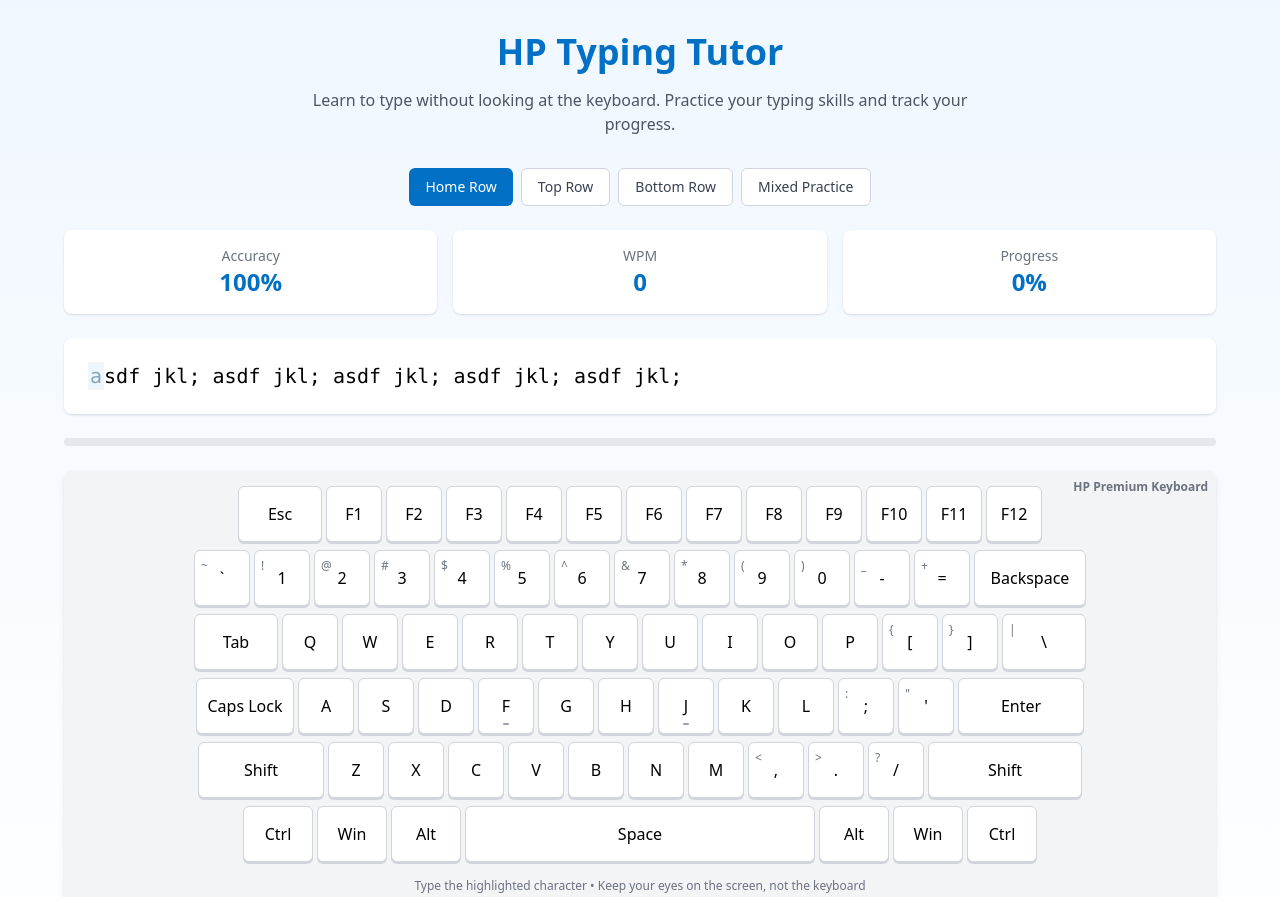
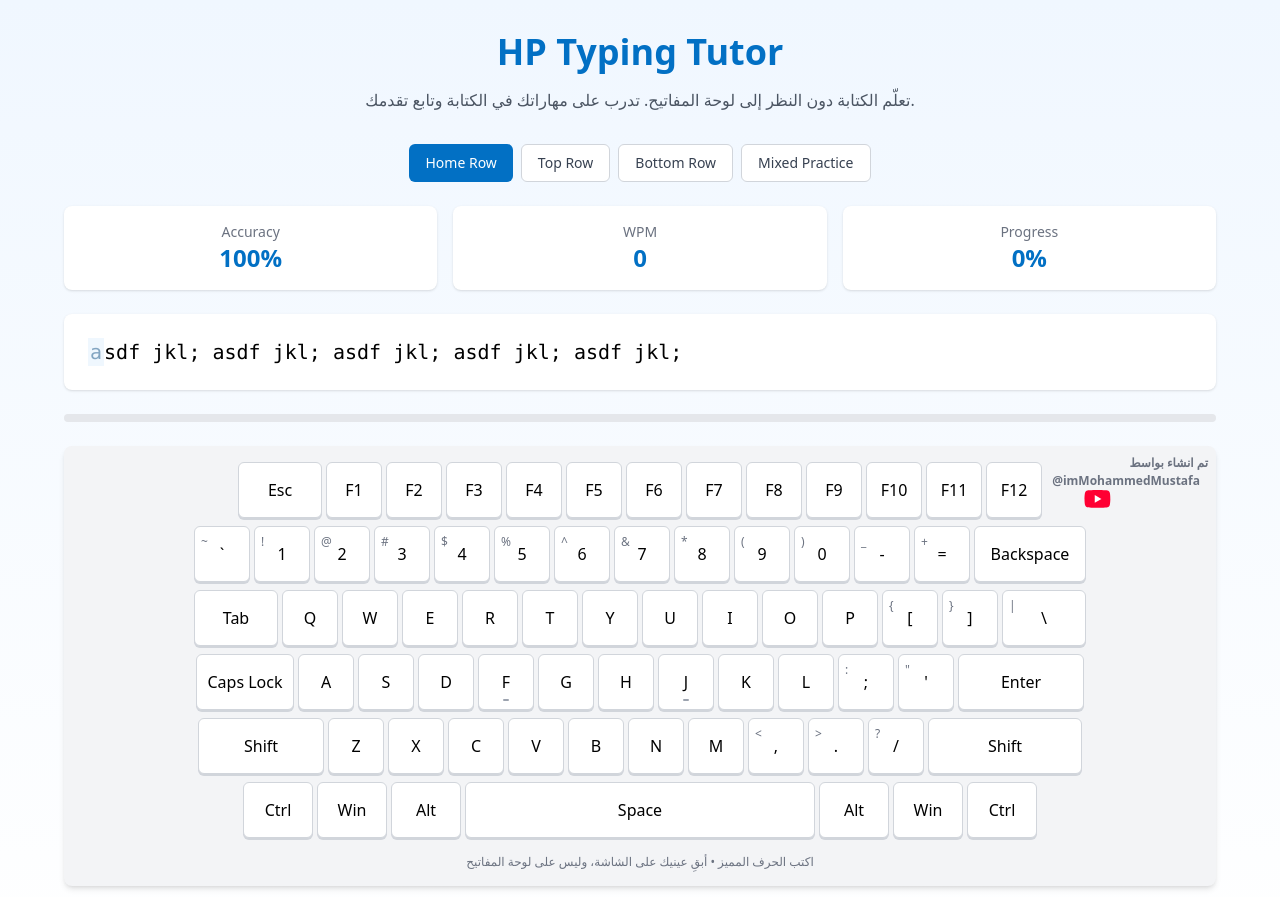
Before and after one commit to welecomtopython/keybord, a plain HTML site: page index.html in a window 1280 px wide. Shown: the top 897 px of the page. Drawn offline with nearby package versions, Linux system fonts and the light colour scheme.

Commit message:
Update index.html

```diff
--- a/index.html
+++ b/index.html
@@ -28,6 +28,17 @@
     }
   </script>
   <style>
+
+   .mreo {
+    position: absolute;
+
+    right: 0.5rem;
+    font-size: 0.75rem;
+    color: #6b7280;
+    font-
+    weight: 600;
+
+    }
     /* Base key styles */
     .keyboard {
       user-select: none;
@@ -117,6 +128,8 @@
       color: #6b7280;
       font-weight: 600;
     }
+
+
   </style>
 </head>
 <body class="min-h-screen bg-gradient-to-b from-blue-50 to-white p-4 md:p-8">
@@ -126,7 +139,7 @@
         <h1 class="text-3xl md:text-4xl font-bold text-blue-600">HP Typing Tutor</h1>
       </div>
       <p class="text-gray-600 max-w-2xl mx-auto">
-        Learn to type without looking at the keyboard. Practice your typing skills and track your progress.
+        تعلّم الكتابة دون النظر إلى لوحة المفاتيح. تدرب على مهاراتك في الكتابة وتابع تقدمك.
       </p>
     </header>
 
@@ -164,12 +177,31 @@
       <!-- Progress bar -->
       <div class="w-full bg-gray-200 rounded-full h-2 mb-6">
         <div class="bg-blue-600 h-2 rounded-full" id="progress-bar" style="width: 0%"></div>
+
       </div>
 
       <!-- Virtual keyboard -->
       <div class="mb-6">
         <div class="bg-gray-100 p-4 rounded-lg shadow-md relative">
-          <div class="hp-logo">HP Premium Keyboard</div>
+          <div class="hp-logo">تم انشاء بواسط
+            <div class="mreo bt-1" >
+ <a  class="=license" href="https://www.youtube.com/@imMohammedMustafa">
+             @imMohammedMustafa
+ <div>
+
+          <svg xmlns="http://www.w3.org/2000/svg" id="yt-ringo2-svg_yt9" width="83" height="10" viewBox="0 0 93 20" focusable="false" aria-hidden="true" style="pointer-events: none; display: inherit; width: 100%; height: 100%;">
+  <g>
+    <path d="M14.4848 20C14.4848 20 23.5695 20 25.8229 19.4C27.0917 19.06 28.0459 18.08 28.3808 16.87C29 14.65 29 9.98 29 9.98C29 9.98 29 5.34 28.3808 3.14C28.0459 1.9 27.0917 0.94 25.8229 0.61C23.5695 0 14.4848 0 14.4848 0C14.4848 0 5.42037 0 3.17711 0.61C1.9286 0.94 0.954148 1.9 0.59888 3.14C0 5.34 0 9.98 0 9.98C0 9.98 0 14.65 0.59888 16.87C0.954148 18.08 1.9286 19.06 3.17711 19.4C5.42037 20 14.4848 20 14.4848 20Z" fill="#FF0033"></path>
+    <path d="M19 10L11.5 5.75V14.25L19 10Z" fill="white"></path>
+  </g>
+
+
+</svg>
+ </div>
+            </a>
+
+      </div>
+          </div>
 
           <div class="keyboard mx-auto" id="virtual-keyboard">
             <!-- Keyboard will be added here by JavaScript -->
@@ -177,8 +209,7 @@
 
           <!-- Keyboard instructions -->
           <div class="mt-4 text-center text-xs text-gray-500">
-            Type the highlighted character • Keep your eyes on the screen, not the keyboard
-          </div>
+اكتب الحرف المميز • أبقِ عينيك على الشاشة، وليس على لوحة المفاتيح          </div>
         </div>
       </div>
 
@@ -623,5 +654,6 @@
     // Initialize the app
     init();
   </script>
+
 </body>
 </html>
```
